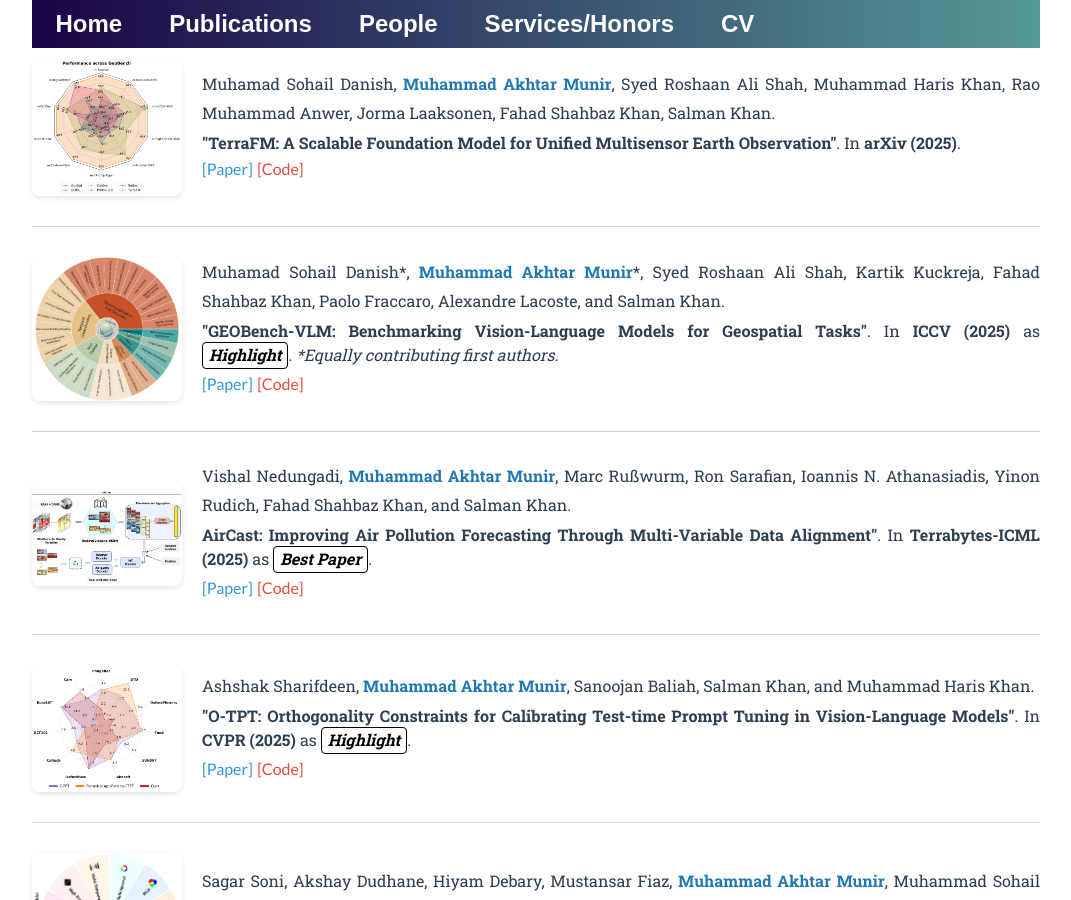
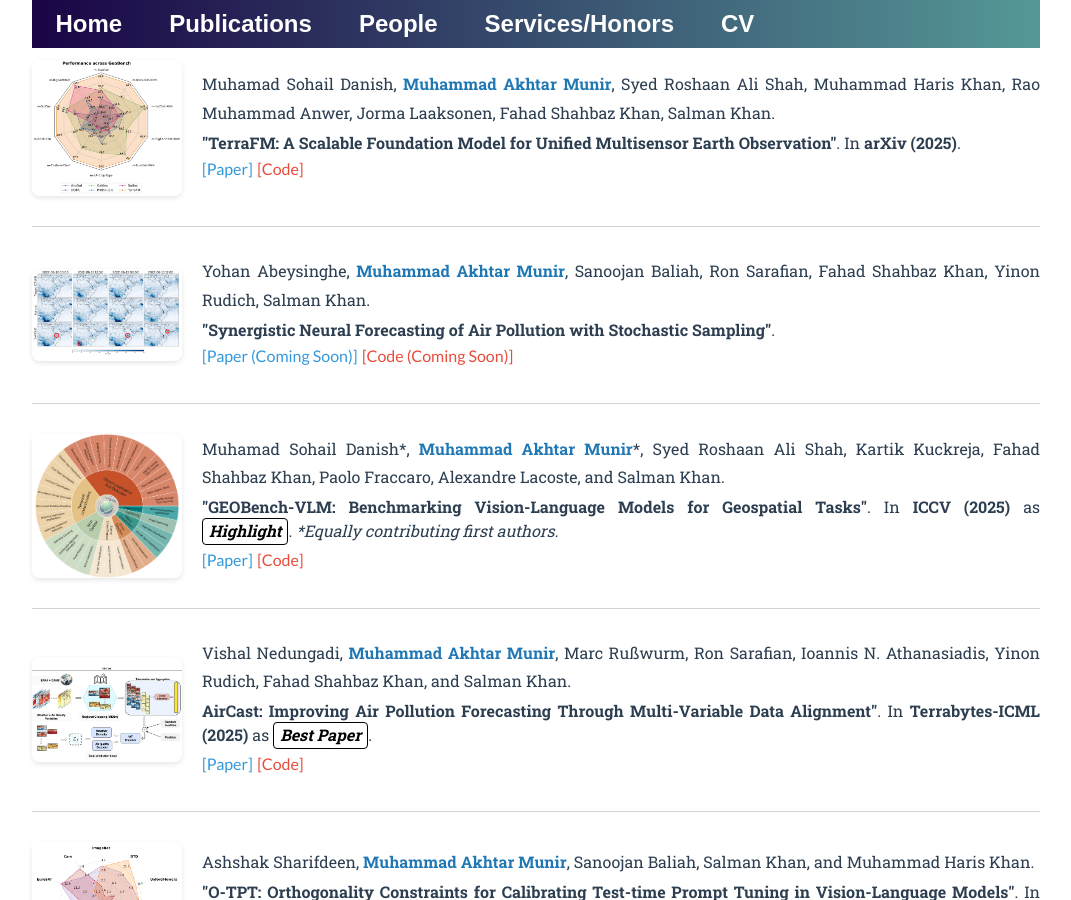
Before and after one commit to akhtarvision/akhtarvision.github.io, a Jekyll site: the page built from index.html, in a window 1280 px wide and 900 px high, scrolled down 732 px. Shown: the whole window, without its empty margins (104-1175 px from the left). Built offline with Jekyll 4.4.1, drawn with Linux system fonts in a browser that asks for light colours.

Commit message:
Update index.html

```diff
--- a/index.html
+++ b/index.html
@@ -111,6 +111,29 @@ title: Akhtar, CV & ML
                 <p style="margin: 5px 0;">
                     <a href="https://arxiv.org/abs/2506.06281" style="font-family: 'Lato', sans-serif; text-decoration: none; color: #3498db;">[Paper]</a>
                     <a href="https://github.com/mbzuai-oryx/TerraFM" style="font-family: 'Lato', sans-serif; text-decoration: none; color: #e74c3c;">[Code]</a>
+                </p>
+            </div>
+        </li>
+	    <hr style="border: 0; border-top: 1px solid #d3d3d3; margin: 0 0 30px 0;">
+	<!-- Publication Item 1 -->
+        <li style="display: flex; align-items: center; margin-bottom: 30px; font-family: 'Lato', sans-serif; font-size: 16px; line-height: 1.8; color: #2c3e50;">
+            <!-- Thumbnail -->
+            <div style="flex: 0 0 150px; margin-right: 20px; display: flex; align-items: center;">
+                <img src="ss_syncast.png" alt="syncast Thumbnail" style="width: 100%; height: auto; border-radius: 8px; box-shadow: 0 2px 5px rgba(0, 0, 0, 0.1);">
+            </div>
+
+            <!-- Publication Details -->
+            <div style="flex: 1;">
+                <p style="font-family: 'Roboto Slab', serif; font-size: 16px; line-height: 1.8; color: #2c3e50; margin: 0;">
+                    Yohan Abeysinghe, <b style="color: #1f78b4;">Muhammad Akhtar Munir</b>, Sanoojan Baliah, Ron Sarafian, Fahad Shahbaz Khan, Yinon Rudich, Salman Khan.
+                </p>
+                <p style="font-family: 'Roboto Slab', serif; font-size: 16px; color: #2c3e50; margin: 5px 0;">
+                    <strong>"Synergistic Neural Forecasting of Air Pollution with Stochastic Sampling"</strong>.
+                    <!-- In <strong>arXiv (2025)</strong>.  -->
+                </p>
+                <p style="margin: 5px 0;">
+                    <a href="https://akhtarvision.github.io/" style="font-family: 'Lato', sans-serif; text-decoration: none; color: #3498db;">[Paper (Coming Soon)]</a>
+                    <a href="https://akhtarvision.github.io/" style="font-family: 'Lato', sans-serif; text-decoration: none; color: #e74c3c;">[Code (Coming Soon)]</a>
                 </p>
             </div>
         </li>
```
